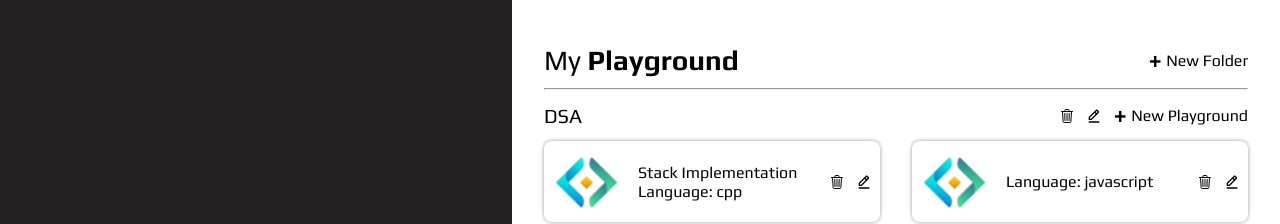
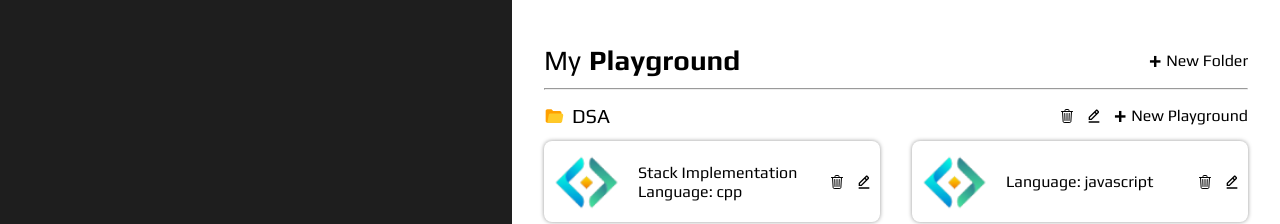
Before and after one commit to Vishal-raj-1/code_deck, a React (Create React App) app: page / in a window 1280 px wide. Shown: the top 224 px of the page. Built offline with nearby package versions, Linux system fonts and the light colour scheme.

Commit message:
adding folder icon and change leftcomponent background color

```diff
--- a/src/screens/Home/LeftComponent.jsx
+++ b/src/screens/Home/LeftComponent.jsx
@@ -9,7 +9,7 @@ const StyledLeftComponent = styled.div`
     left: 0;
     width: 40%;
     height: 100vh;
-    background-color: #241f21;
+    background-color: #1e1e1e;
 
     display: flex;
     justify-content: center;
--- a/src/screens/Home/RightComponent.jsx
+++ b/src/screens/Home/RightComponent.jsx
@@ -2,6 +2,7 @@ import React, { useContext } from 'react'
 import styled from 'styled-components'
 import { IoTrashOutline } from 'react-icons/io5'
 import { BiEditAlt } from 'react-icons/bi'
+import { FcOpenedFolder } from 'react-icons/fc'
 import logo from '../../assets/logo-small.png'
 import { ModalContext } from '../../context/ModalContext'
 import { PlaygroundContext } from '../../context/PlaygroundContext'
@@ -25,7 +26,9 @@ const Header = styled.div`
 const Heading = styled.h3`
   font-size: ${props => props.size === 'small' ? "1.25rem" : "1.75rem"};
   font-weight: 400;
-
+  display: flex;
+  align-items: center;
+  gap: 0.5rem;
   span{
     font-weight: 700;
   }
@@ -114,7 +117,7 @@ const RightComponent = () => {
           <FolderCard key={folderId}>
             <Header>
               <Heading size="small">
-                {folder.title}
+                <FcOpenedFolder /> {folder.title}
               </Heading>
               <FolderIcons>
                 <IoTrashOutline onClick={() => deleteFolder(folderId)} />
--- a/src/screens/Playground/Navbar.jsx
+++ b/src/screens/Playground/Navbar.jsx
@@ -4,7 +4,7 @@ import logo from '../../assets/logo.png'
 import { useNavigate } from 'react-router-dom'
 const NavbarContainer = styled.div`
   height: ${({isFullScreen}) => isFullScreen ? '0' : '4.5rem'};
-  background: #241f21;
+  background: #1e1e1e;
   display: flex;
   align-items: center;
   justify-content: center;
```
Also changed, not shown: src/assets/logo.png.
